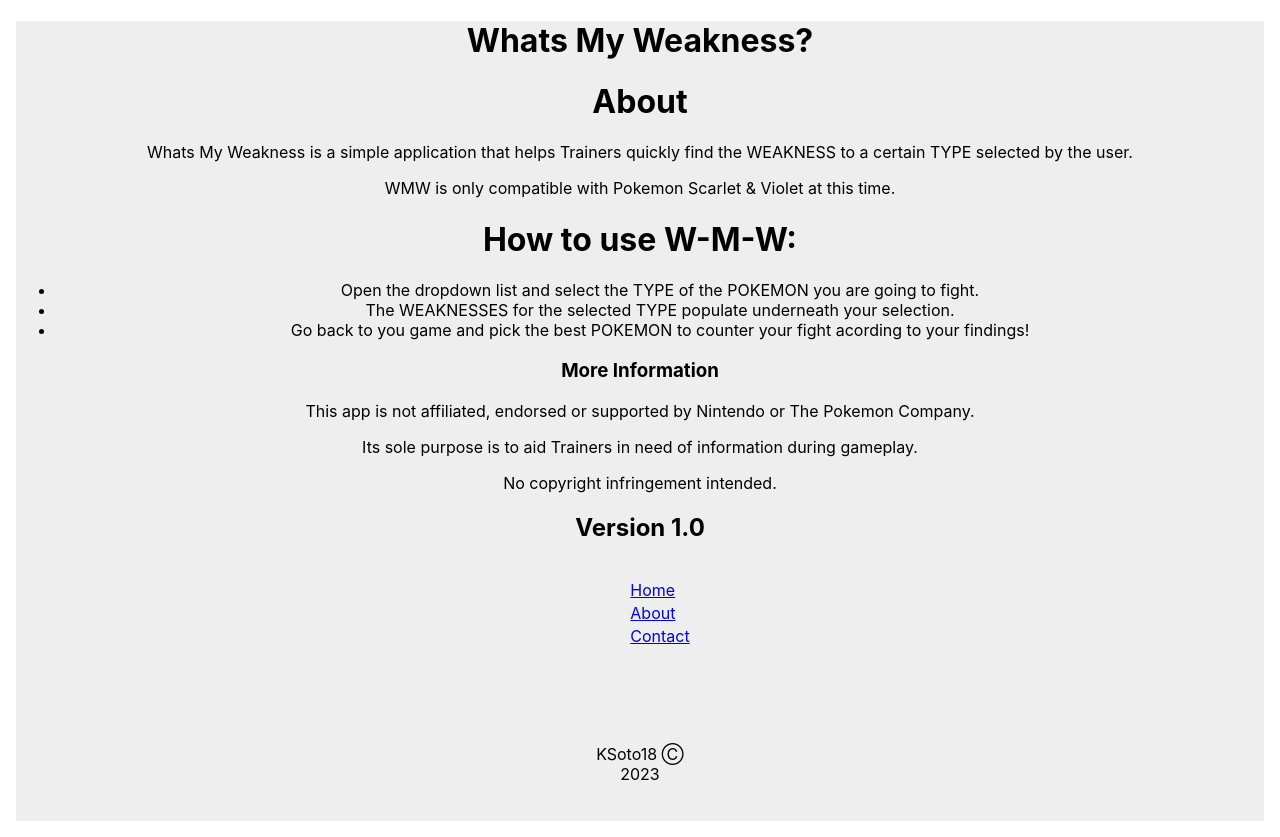
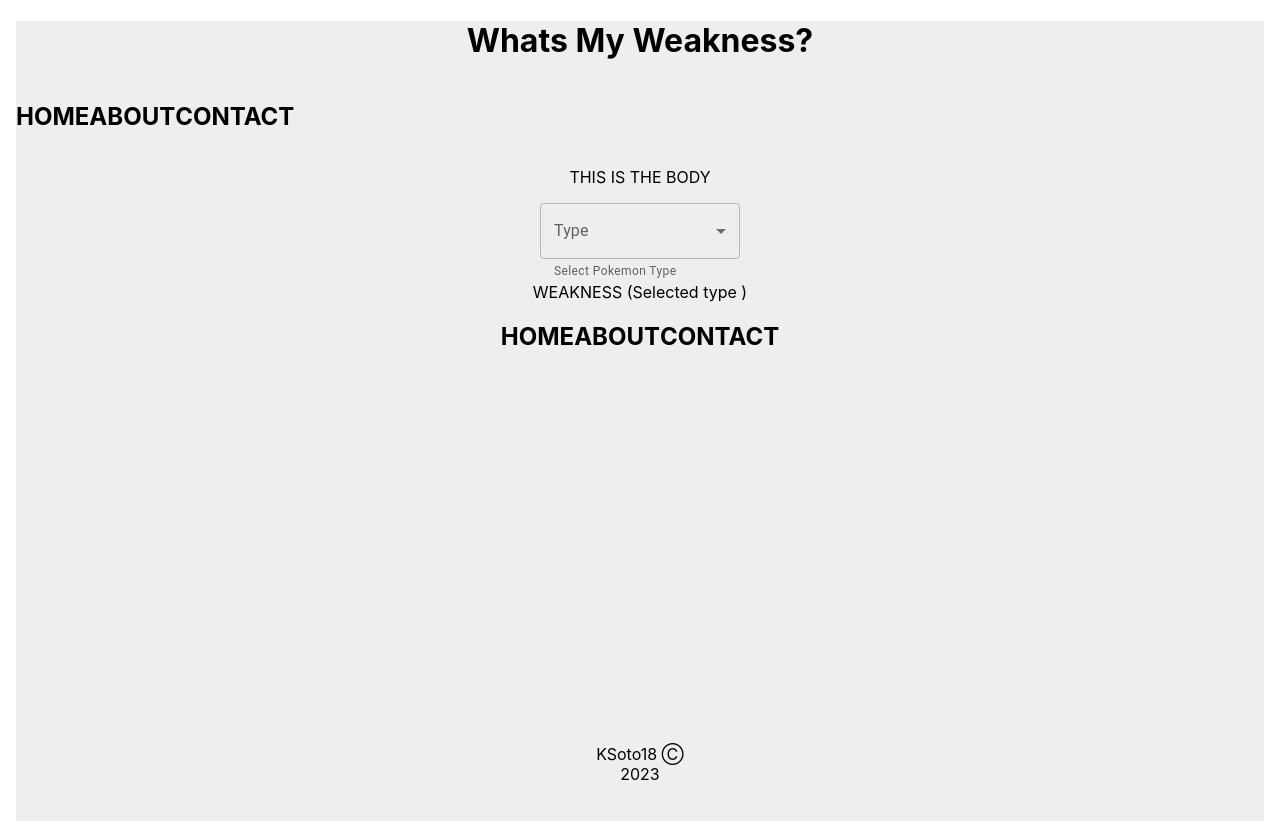
Before and after one commit to KSoto18/PKMN-WMW, a React (Create React App) app: page /about in a window 1280 px wide. Built offline with nearby package versions, Linux system fonts and the light colour scheme.

Commit message:
changed how components are loaded up with pageIndex in Navbar

```diff
--- a/src/App.js
+++ b/src/App.js
@@ -11,8 +11,6 @@
 import Navbar from './components/Navbar';
 
 // Pages
-import About from './pages/About';
-import Contact from './pages/Contact';
 import Home from './pages/Home';
 
 function App() {
@@ -27,13 +25,7 @@
 
       <div>
 
-        <div className='container'>
-              <Routes>
-                <Route path="/" element={<Home />} />
-                <Route path="/about" element={<About />} />
-                <Route path="/contact" element={<Contact />} />
-              </Routes>
-        </div>
+      <Home />
 
          <div className='navbar'>
         <Navbar />
--- a/src/components/Navbar/index.jsx
+++ b/src/components/Navbar/index.jsx
@@ -2,37 +2,24 @@
 
 import './styles.css';
 
-const Navbar = () => {
+const Nav = ({ showAbout, showBody, showContact, active }) => {
 
     return (
 
-        <nav className='nav'>
+        <div className='navBar'>
 
-            <ul>
-                <li>
-                    <a href="/" className="home-title">Home</a>
-                </li>
-
-                <li>
-                    <a href="/about">About</a>
-                </li>
-
-                <li>
-                    <a href="/contact">Contact</a>
-                </li>
-            </ul>
+           <nav className='nav navBtn justify-content-center'>
+            <h1 onClick={showBody} className={active === 1 ? 'links active' : 'links'}>HOME</h1>
+            <h1 onClick={showAbout} className={active === 1 ? 'links active' : 'links'}>ABOUT</h1>
+            <h1 onClick={showContact} className={active === 1 ? 'links active' : 'links'}>CONTACT</h1>
+           </nav>
 
 
-        </nav>
-
-    )
+        </div>
 
 
 
-}
+    );
+};
 
-
-
-
-
-export default Navbar;
+export default Nav;
--- a/src/pages/Home.js
+++ b/src/pages/Home.js
@@ -1,11 +1,37 @@
+import React, { useState } from 'react';
+
+// import './App.css'
+
+import Navbar from '../components/Navbar';
+import About from '../components/About';
+import Contact from '../components/Contact';
 import Body from '../components/Body';
 
-export default function Home() {
-    return (
 
-    <div>
-      <Body />
-     </div>
 
-    )
+function Home() {
+
+  const [pageIndex, setPageIndex] = useState(0);
+
+  return (
+
+    <div className='body'>
+      <Navbar
+         showBody={() => setPageIndex(0)}
+         showAbout={() => setPageIndex(1)}
+         showContact={() => setPageIndex(2)}
+         />
+         {pageIndex === 0 ? (
+          <Body />
+         ) : pageIndex === 1 ? (
+          <About />
+         ) : pageIndex === 2 ? (
+          <Contact />
+         ) : (
+          <Body/>
+         )}
+    </div>
+  );
 }
+
+export default Home;
```
Also changed, not shown: src/components/About/index.jsx (renamed from src/pages/About.js), src/components/Contact/index.jsx (renamed from src/pages/Contact.js).
